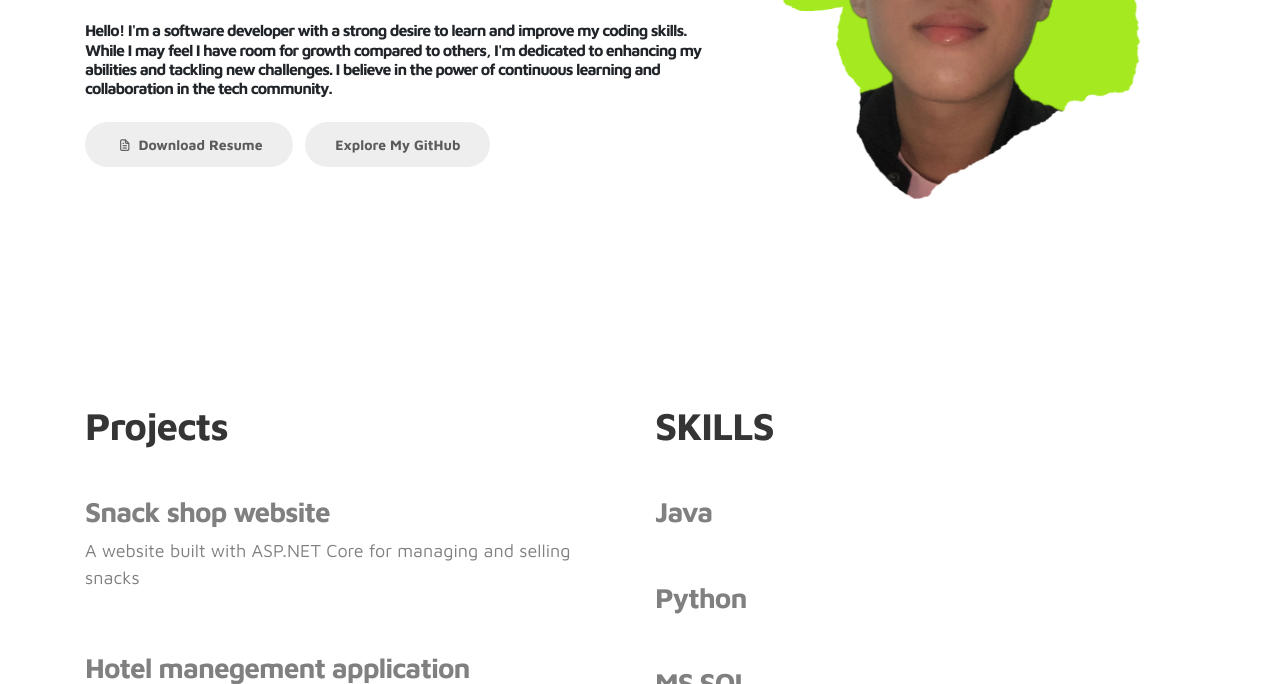
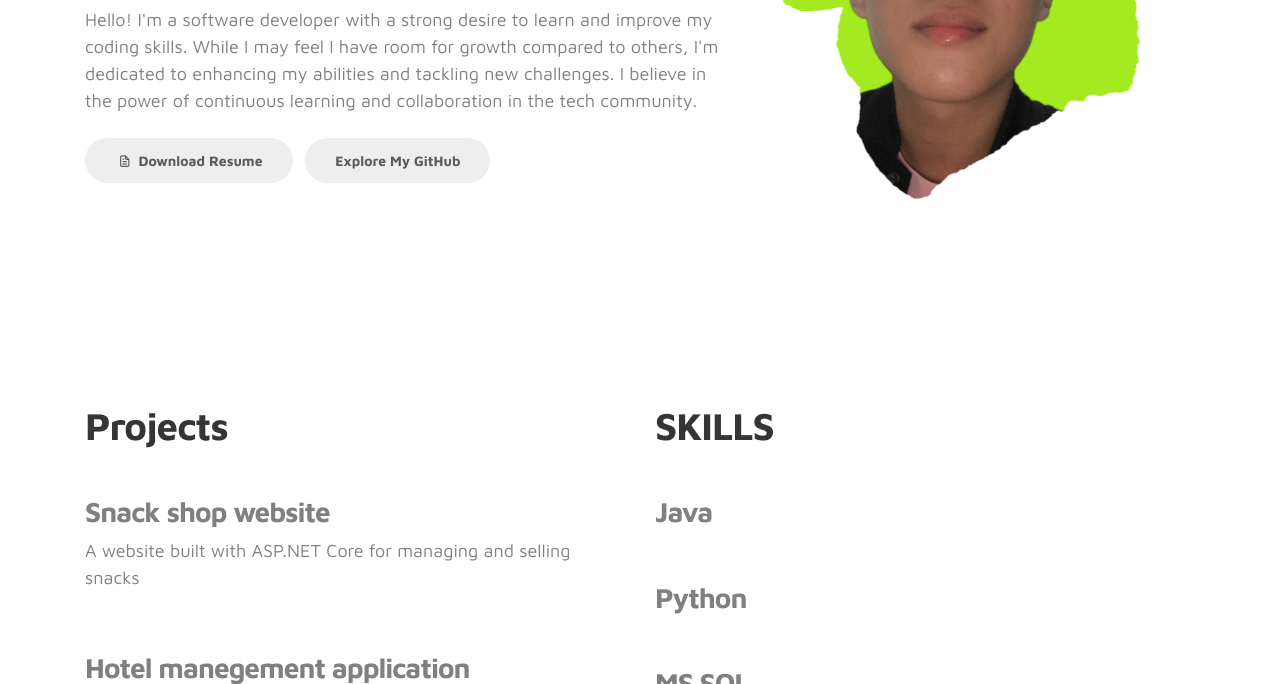
Before and after one commit to noddenhoang/thaihoangbao, a plain HTML site: page index.html in a window 1280 px wide. Shown: the part 416-1100 px from the top of the page. Drawn offline with Linux system fonts and the light colour scheme.

Commit message:
Update chovui

```diff
--- a/index.html
+++ b/index.html
@@ -80,8 +80,8 @@ https://www.tooplate.com/view/2115-marvel
                 <span class="animated-item">Software Developer</span>
               </div>
             </h1>
-            <h6>
-Hello! I'm a software developer with a strong desire to learn and improve my coding skills. While I may feel I have room for growth compared to others, I'm dedicated to enhancing my abilities and tackling new challenges. I believe in the power of continuous learning and collaboration in the tech community.</h6>
+            <p>
+Hello! I'm a software developer with a strong desire to learn and improve my coding skills. While I may feel I have room for growth compared to others, I'm dedicated to enhancing my abilities and tackling new challenges. I believe in the power of continuous learning and collaboration in the tech community.</p>
 
             <div class="custom-btn-group mt-4">
               <a href="CV.pdf" target="_blank" class="btn mr-lg-2 custom-btn"><i class='uil uil-file-alt'></i>
```
Also changed, not shown: 1 other file.
